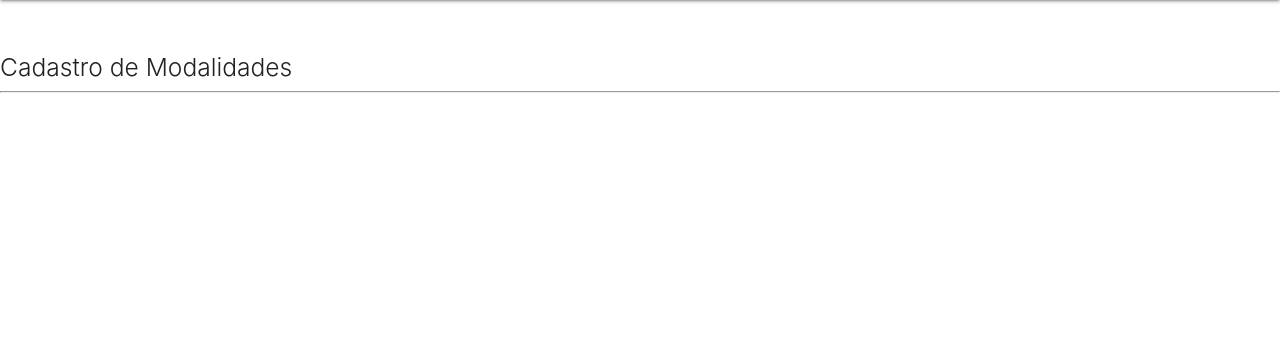
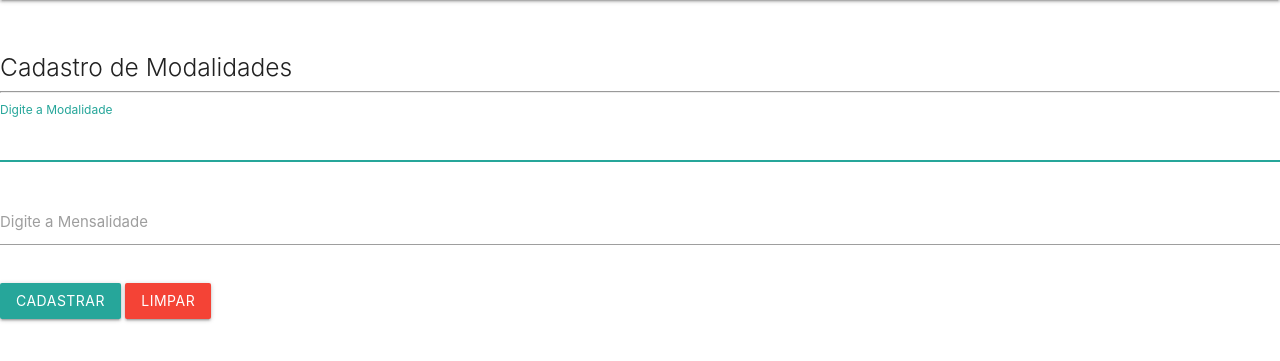
Before and after one commit to Pilino1701/StudioPdo, a PHP site: page /public/modalidades.php in a window 1280 px wide. Shown: the part 64-425 px from the top of the page. Run offline with PHP 8.4, Linux system fonts and the light colour scheme.

Commit message:
Studio PDO 22.10.2021

```diff
--- /dev/null
+++ b/forms/form-add-mod.php
@@ -0,0 +1,17 @@
+<form action="..\database\modalidades\create.php" method="post" class="row">
+
+	<div class="input-field col s12">
+		<input type="text" name="modalidade" id="modalidade" maxlenght="255" required autofocus>
+		<label for="modalidade">Digite a Modalidade</label>
+	</div>
+	<div class="input-field col s12">
+	    <input type="number" name="mensalidade" id="mensalidade" step="0.10" min="79.90" required >
+		<label for="mensalidade">Digite a Mensalidade</label>
+	</div>
+	<div class="input-field col s12">
+	    <input type="submit" value="cadastrar" class="btn" >
+		<input type="reset" value="limpar" class="btn red" >
+
+	</div>
+
+</form>
--- a/public/home.php
+++ b/public/home.php
@@ -2,7 +2,7 @@
   require_once '../config/header.inc.html';
   require_once '../classes/autoload.php';
 
-   $conexao = new Connection();
+   //$conexao = new Connection();
 
   //$conexao->connect();
 
--- a/public/modalidades.php
+++ b/public/modalidades.php
@@ -2,6 +2,7 @@
 <div class="row-container">
   <div class="col s12"><p>&nbsp;</p>
     <h5 class="light">Cadastro de Modalidades</h5><hr>
+    <?php require_once '../forms/form-add-mod.php'?>
   </div>
 </div>
 <?php require_once '../config/footer.inc.html';?>
```
Also changed, not shown: classes/Modalidades.class.php (+24 -4 lines), database/modalidades/create.php (+11 -0 lines), 1 other file.
